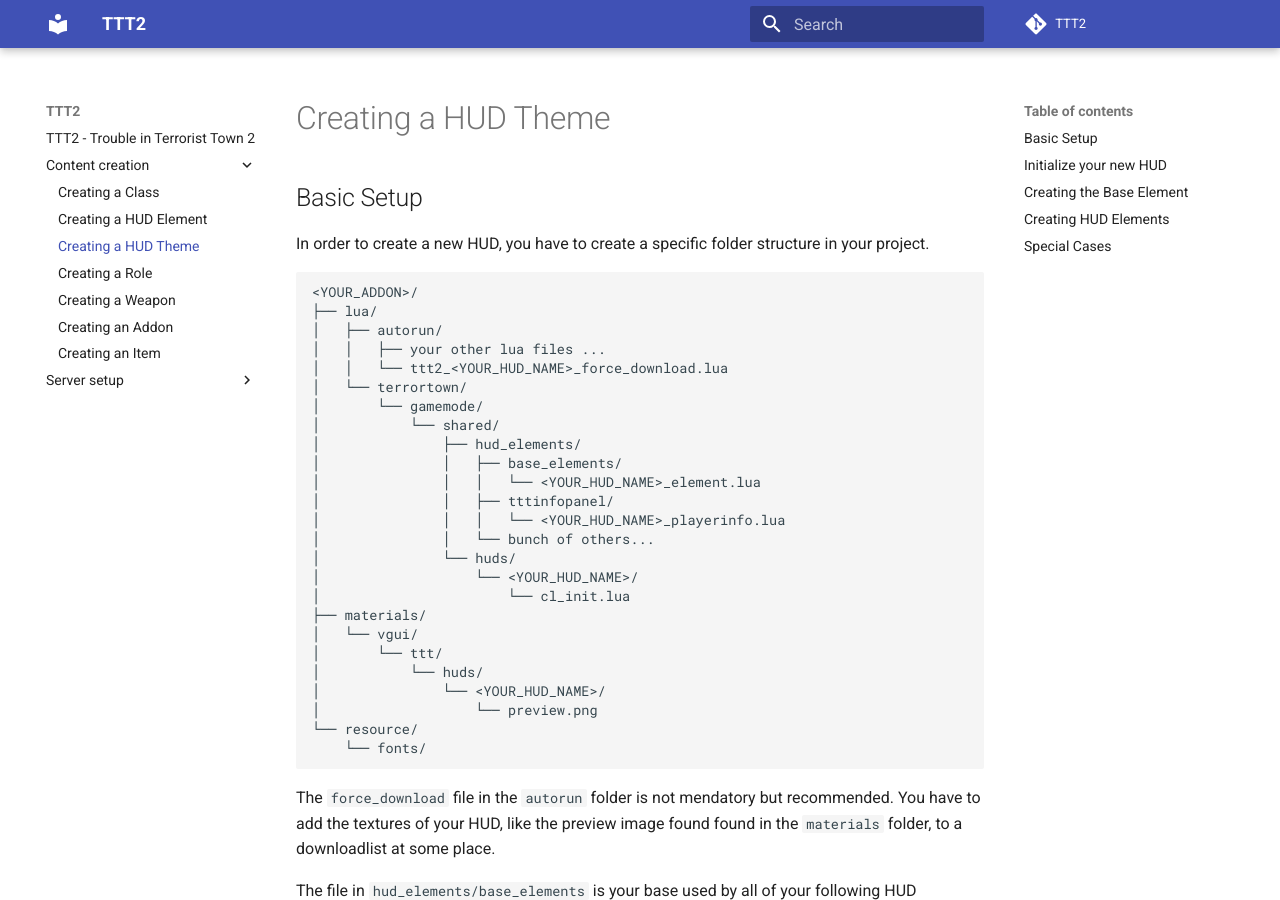
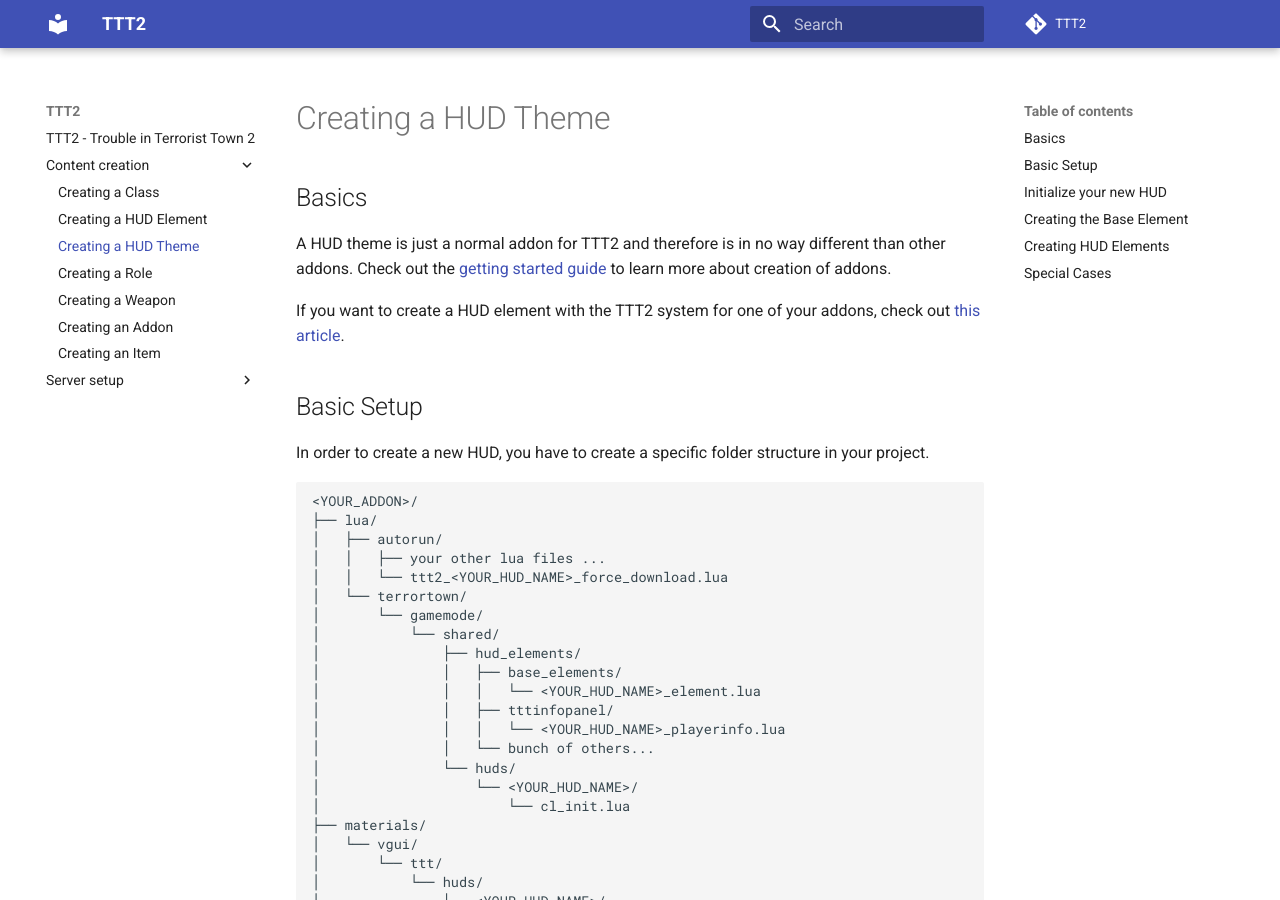
Before and after one commit to TTT-2/docs, an MkDocs documentation site: the page built from docs/content-creation/creating-a-hudtheme.md, in a window 1280 px wide and 900 px high. Built offline with MkDocs 1.6.1 and Material for MkDocs 9.7.7, drawn with Linux system fonts in a browser that asks for light colours; comment, search, counter and statistics services are not loaded.

Commit message:
added some basic information

```diff
--- a/docs/content-creation/creating-a-hudtheme.md
+++ b/docs/content-creation/creating-a-hudtheme.md
@@ -1,4 +1,10 @@
 # Creating a HUD Theme
+
+## Basics
+
+A HUD theme is just a normal addon for TTT2 and therefore is in no way different than other addons. Check out the [getting started guide](/content-creation/creating-an-addon/) to learn more about creation of addons.
+
+If you want to create a HUD element with the TTT2 system for one of your addons, check out [this article](/content-creation/creating-a-hudelement/).
 
 ## Basic Setup
 
```
